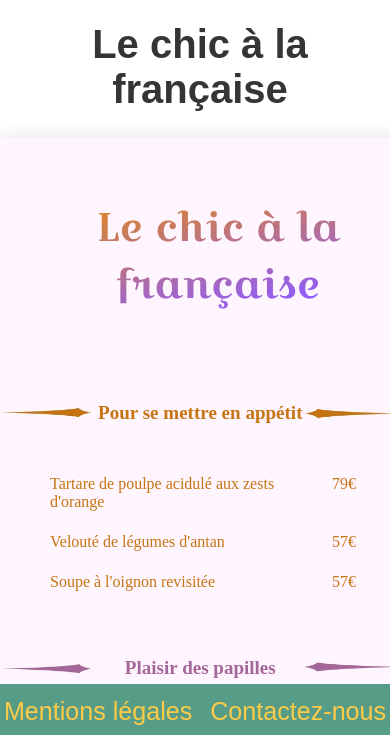
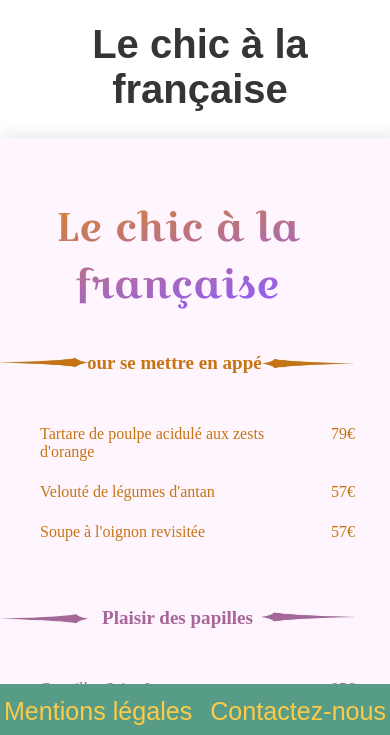
Before and after one commit to Ohmyfood/Ohmyfood.github.io, a plain HTML site: page page_secondaire/menu_le_chic_a_la_francaise.html in a window 390 px wide. Shown: the part 103-838 px from the top of the page. Drawn offline with Linux system fonts and the light colour scheme.

Commit message:
Update menu_le_chic_a_la_francaise.css

```diff
--- a/css_secondaire/menu_le_chic_a_la_francaise.css
+++ b/css_secondaire/menu_le_chic_a_la_francaise.css
@@ -10,7 +10,7 @@ div {
     padding: 30px;
     box-shadow: 0px 0px 17px #e0e0e0;
     margin-bottom: 120px;
-    padding-right: 100px;
+    padding-right: 45px;
     padding-left: 45px;
 }
 
@@ -25,7 +25,6 @@ h2 {
     font-weight: 500;
     margin-top: 30px;
     margin-bottom: 100px;
-    margin-left: 70px;
     display: block;
     background: linear-gradient(167deg, #e38913 , #8f5bfe 87%);
     -webkit-background-clip: text;
@@ -144,15 +143,17 @@ li p:nth-child(2) {
         min-width: 100%;
     }
     section div {
-        padding-left: 10px;
-        padding-right: 11%;
+        padding-left: 0;
     }
     h2 {
         font-size: 2.5em;
+        margin-bottom: 50px;
     }
 
     h3 {
         font-size: 1.19em;
+        margin-left: 0;
+        margin-right: 0;
     }
 
     h3 p {
@@ -163,6 +164,7 @@ li p:nth-child(2) {
     }
 
     .line-left {
+        left: 0;
         transform: scaleX(0.49)
     }
     .line-right {
```
